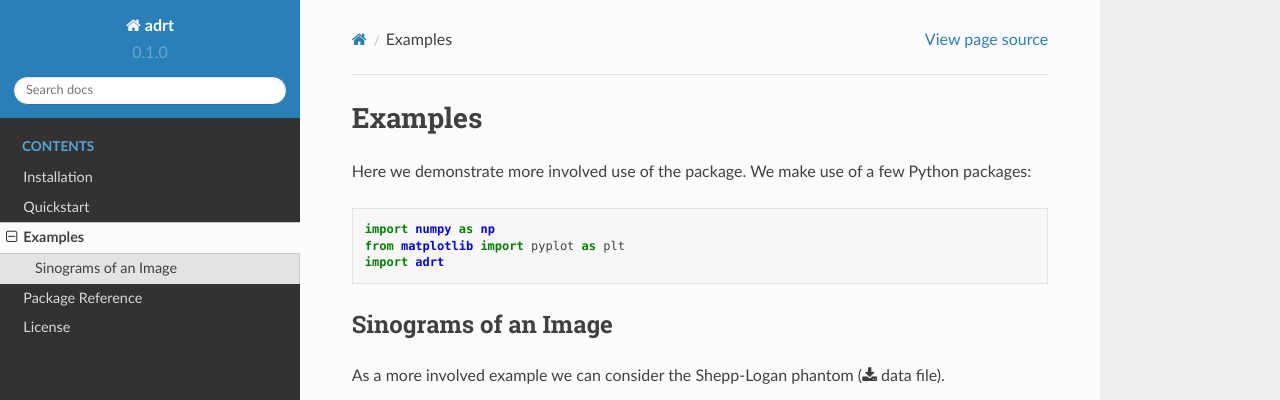
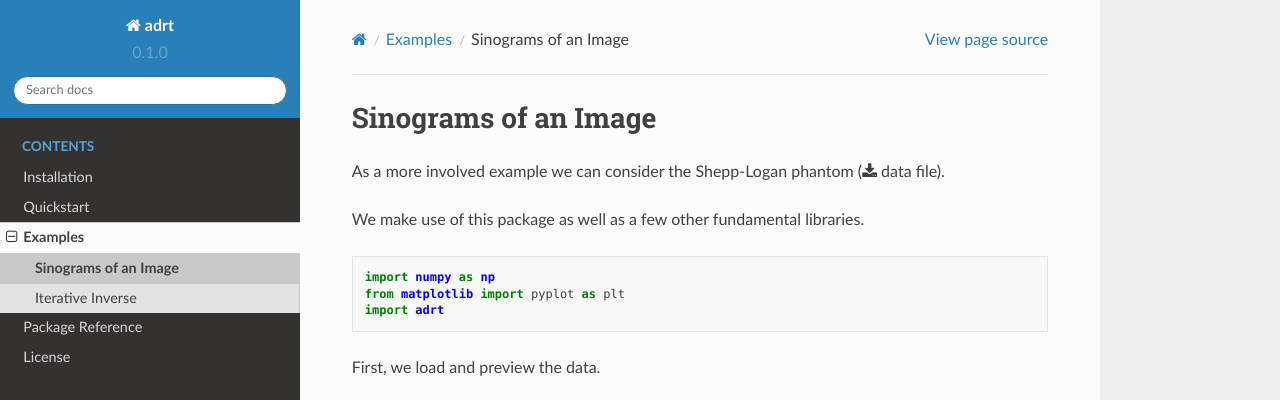
Before and after one commit to karlotness/adrt, a Sphinx documentation site: the page built from docs/examples.sinogram.rst, in a window 1280 px wide and 1046 px high, cut to the strip 0-400 px from the top of the window. Built offline with Sphinx 7.4.7 and the Read the Docs theme 2.0.0, drawn with Linux system fonts in a browser that asks for light colours.

Commit message:
Split documentation examples into separate subpages.

```diff
--- a/docs/example.rst
+++ b/docs/examples.sinogram.rst
@@ -1,8 +1,13 @@
-Examples
-========
+.. _sinogram:
 
-Here we demonstrate more involved use of the package. We make use of a
-few Python packages:
+Sinograms of an Image
+=====================
+
+As a more involved example we can consider the Shepp-Logan phantom
+(:download:`data file <data/shepp-logan.npz>`).
+
+We make use of this package as well as a few other fundamental
+libraries.
 
 .. code::
 
@@ -10,11 +15,7 @@ few Python packages:
    from matplotlib import pyplot as plt
    import adrt
 
-Sinograms of an Image
----------------------
-
-As a more involved example we can consider the Shepp-Logan phantom
-(:download:`data file <data/shepp-logan.npz>`).
+First, we load and preview the data.
 
 .. plot::
    :context: reset
--- a/docs/index.rst
+++ b/docs/index.rst
@@ -7,7 +7,7 @@ ADRT: Approximate Discrete Radon Transform
 
    install
    quickstart
-   example
+   examples
    reference
    license
 
```
Also changed, not shown: docs/examples.cginverse.rst (added, +46 -0 lines), docs/examples.rst (added, +20 -0 lines).
